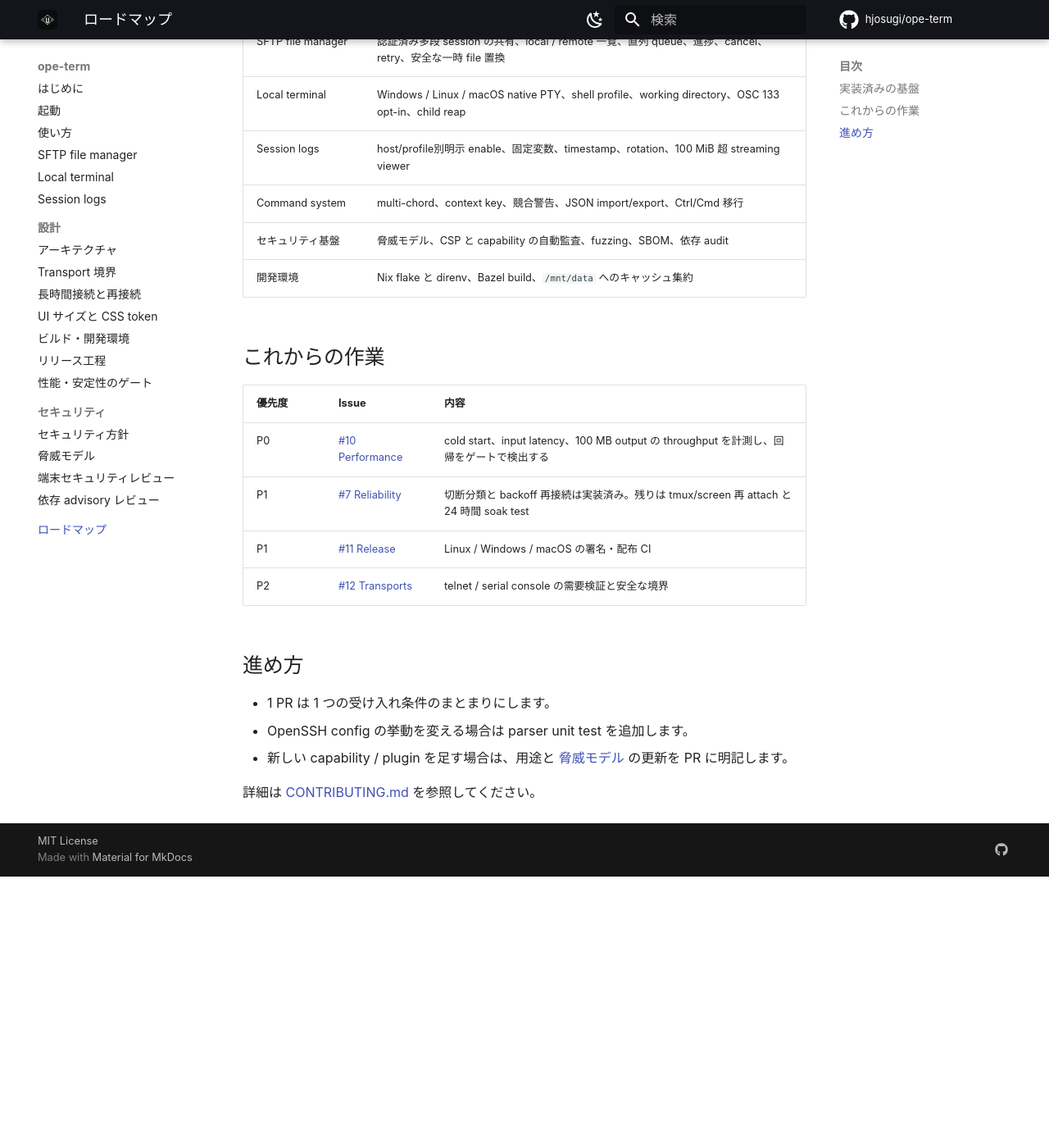
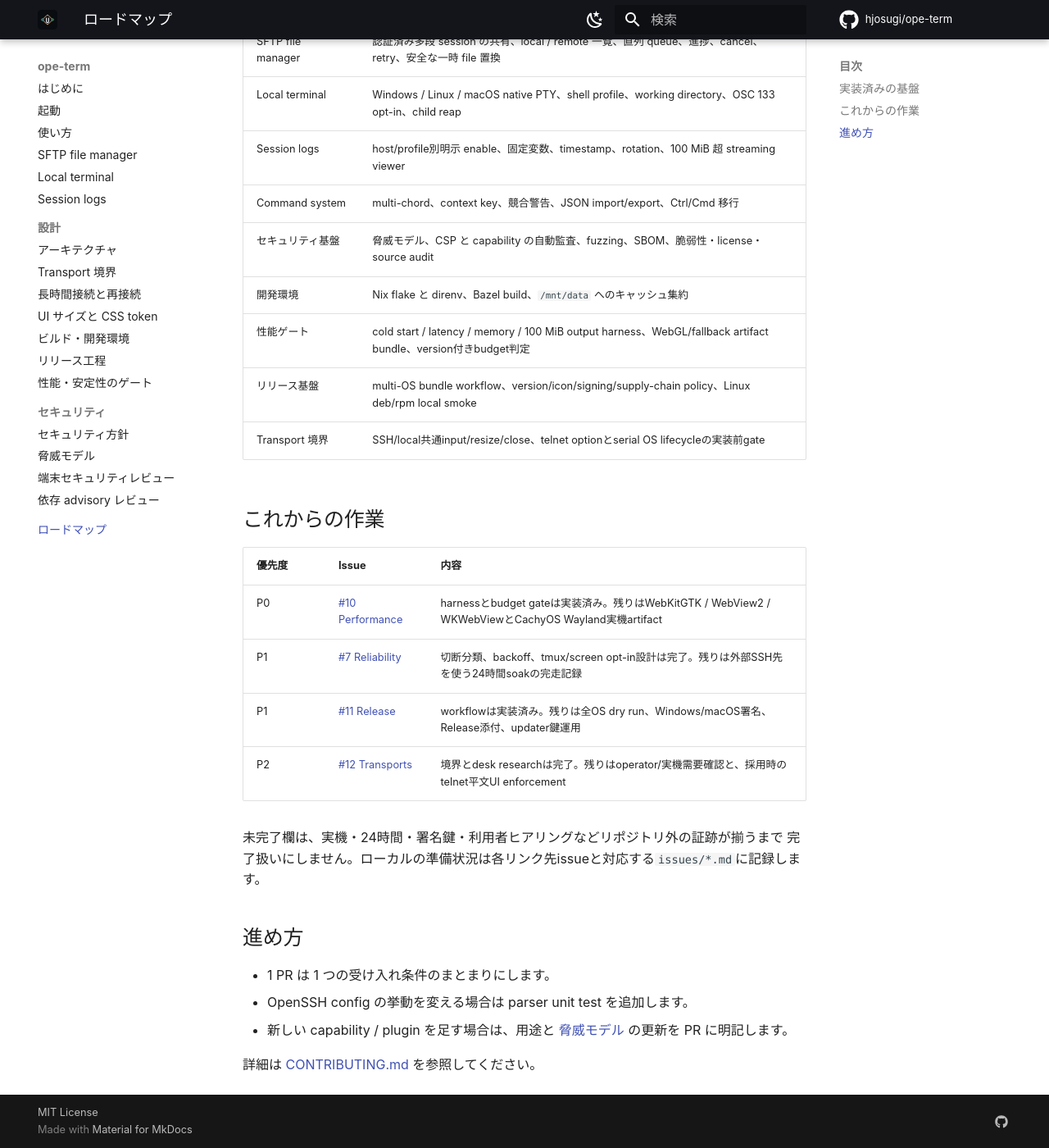
Before and after one commit to hjosugi/ope-term, an MkDocs documentation site: the page built from docs/ROADMAP.md, in a window 1280 px wide and 1400 px high, scrolled down 608 px. Shown: the whole window at 82% size. Built offline with MkDocs 1.6.1 and Material for MkDocs 9.7.7, drawn with Linux system fonts in a browser that asks for light colours; comment, search, counter and statistics services are not loaded; before the commit the page ends 1677 px from its top, so only the background shows below that.

Commit message:
docs: align roadmap with implemented issue scope

```diff
--- a/docs/ROADMAP.md
+++ b/docs/ROADMAP.md
@@ -17,17 +17,23 @@
 | Local terminal | Windows / Linux / macOS native PTY、shell profile、working directory、OSC 133 opt-in、child reap |
 | Session logs | host/profile別明示 enable、固定変数、timestamp、rotation、100 MiB 超 streaming viewer |
 | Command system | multi-chord、context key、競合警告、JSON import/export、Ctrl/Cmd 移行 |
-| セキュリティ基盤 | 脅威モデル、CSP と capability の自動監査、fuzzing、SBOM、依存 audit |
+| セキュリティ基盤 | 脅威モデル、CSP と capability の自動監査、fuzzing、SBOM、脆弱性・license・source audit |
 | 開発環境 | Nix flake と direnv、Bazel build、`/mnt/data` へのキャッシュ集約 |
+| 性能ゲート | cold start / latency / memory / 100 MiB output harness、WebGL/fallback artifact bundle、version付きbudget判定 |
+| リリース基盤 | multi-OS bundle workflow、version/icon/signing/supply-chain policy、Linux deb/rpm local smoke |
+| Transport 境界 | SSH/local共通input/resize/close、telnet optionとserial OS lifecycleの実装前gate |
 
 ## これからの作業
 
 | 優先度 | Issue | 内容 |
 |---|---|---|
-| P0 | [#10 Performance](https://github.com/hjosugi/ope-term/issues/10) | cold start、input latency、100 MB output の throughput を計測し、回帰をゲートで検出する |
-| P1 | [#7 Reliability](https://github.com/hjosugi/ope-term/issues/7) | 切断分類と backoff 再接続は実装済み。残りは tmux/screen 再 attach と 24 時間 soak test |
-| P1 | [#11 Release](https://github.com/hjosugi/ope-term/issues/11) | Linux / Windows / macOS の署名・配布 CI |
-| P2 | [#12 Transports](https://github.com/hjosugi/ope-term/issues/12) | telnet / serial console の需要検証と安全な境界 |
+| P0 | [#10 Performance](https://github.com/hjosugi/ope-term/issues/10) | harnessとbudget gateは実装済み。残りはWebKitGTK / WebView2 / WKWebViewとCachyOS Wayland実機artifact |
+| P1 | [#7 Reliability](https://github.com/hjosugi/ope-term/issues/7) | 切断分類、backoff、tmux/screen opt-in設計は完了。残りは外部SSH先を使う24時間soakの完走記録 |
+| P1 | [#11 Release](https://github.com/hjosugi/ope-term/issues/11) | workflowは実装済み。残りは全OS dry run、Windows/macOS署名、Release添付、updater鍵運用 |
+| P2 | [#12 Transports](https://github.com/hjosugi/ope-term/issues/12) | 境界とdesk researchは完了。残りはoperator/実機需要確認と、採用時のtelnet平文UI enforcement |
+
+未完了欄は、実機・24時間・署名鍵・利用者ヒアリングなどリポジトリ外の証跡が揃うまで
+完了扱いにしません。ローカルの準備状況は各リンク先issueと対応する`issues/*.md`に記録します。
 
 ## 進め方
 
```
Also changed, not shown: README.md (+1 -1 lines), docs/GETTING_STARTED.md (+1 -1 lines), docs/index.md (+1 -0 lines), issues/README.md (+2 -1 lines).
